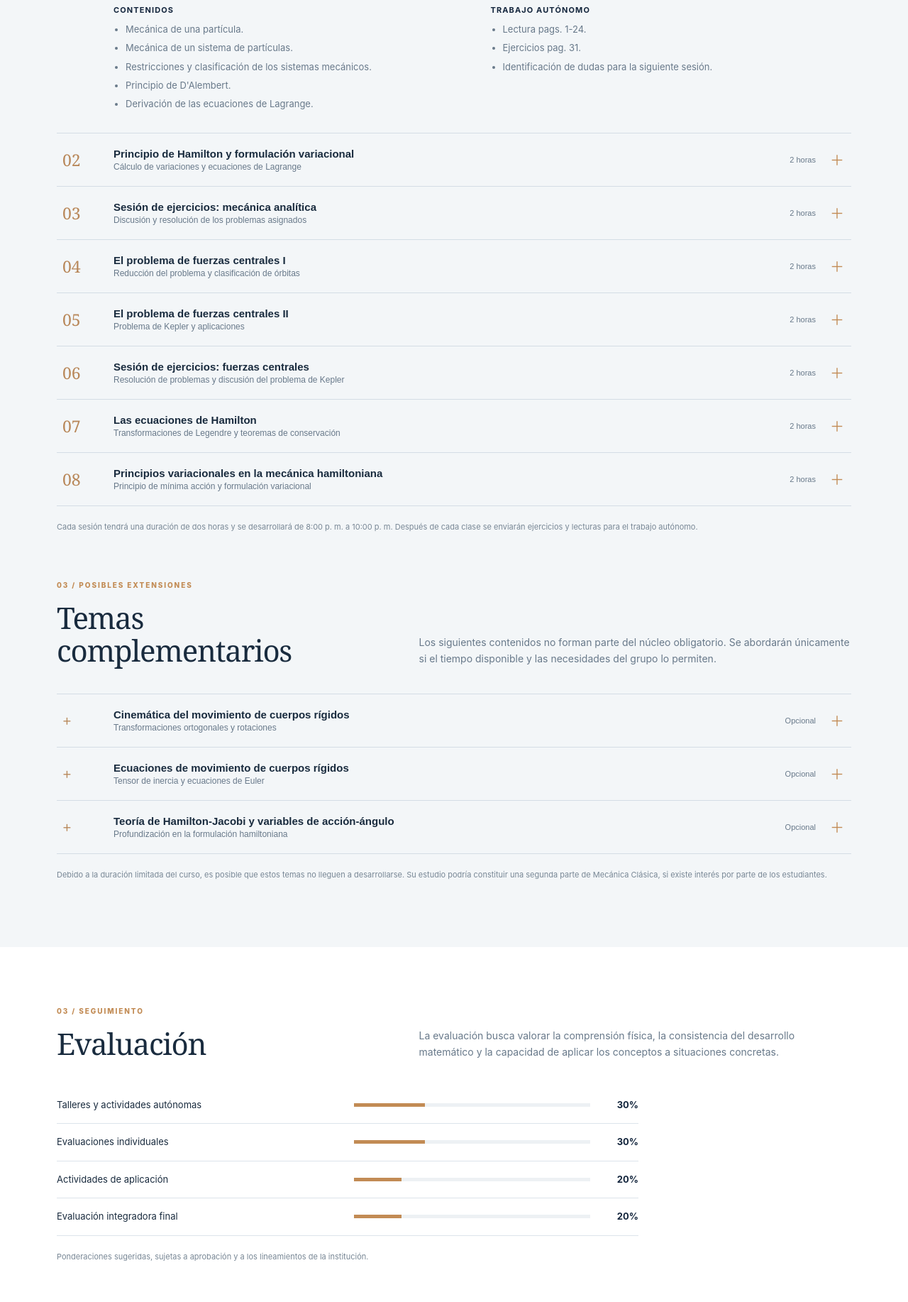
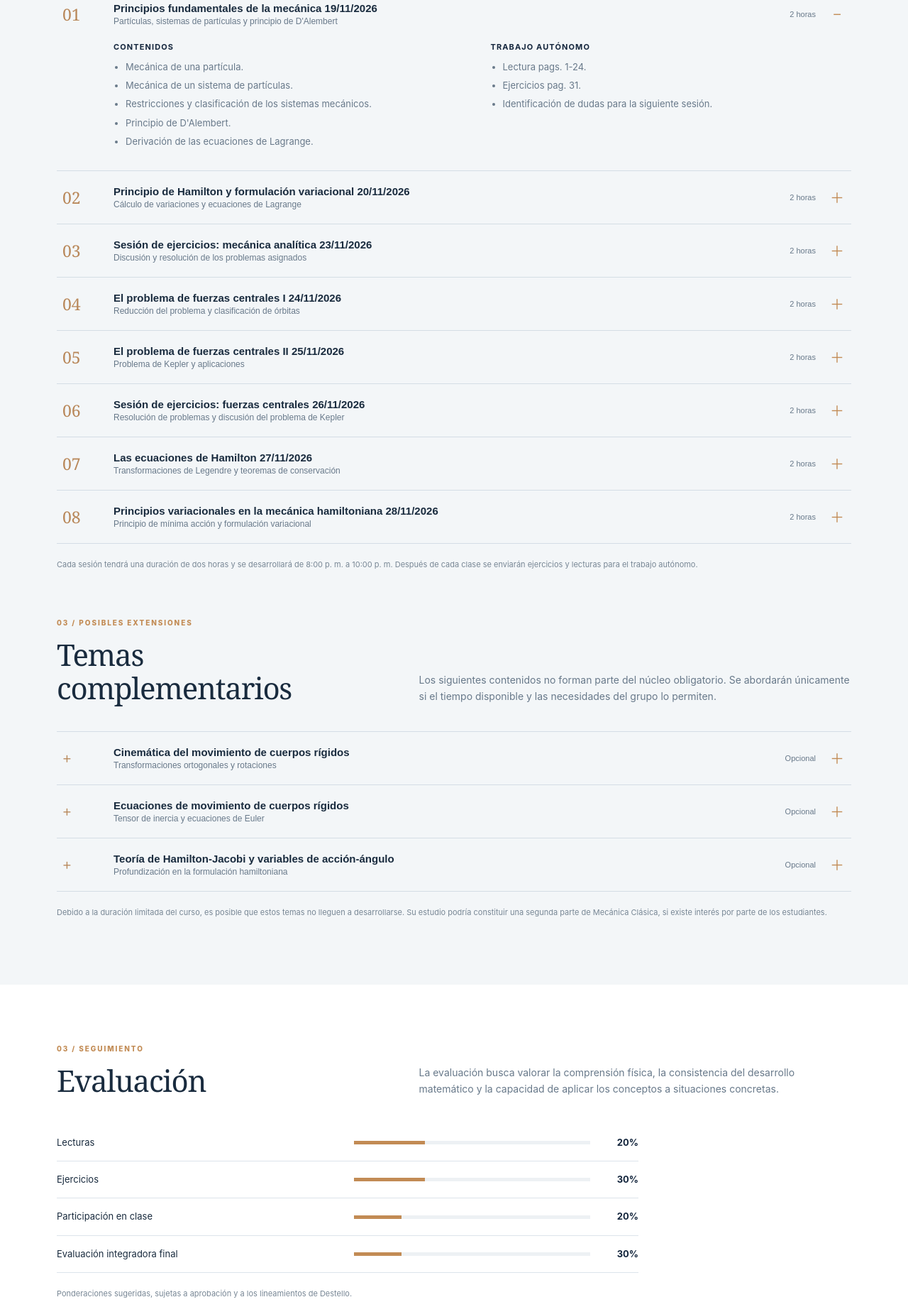
Before and after one commit to camilanadasdy/Classical_Mechanics_Course, a plain HTML site: page index.html in a window 1280 px wide. Shown: the part 1475-3309 px from the top of the page at 71% size. Drawn offline with Linux system fonts and the light colour scheme.

Commit message:
Update index.html

```diff
--- a/index.html
+++ b/index.html
@@ -63,7 +63,7 @@
       <div class="info-grid">
         <article class="info-card"><span class="card-index">A</span><h3>Propósito</h3><p>Comprender y aplicar los principios fundamentales de la mecánica al análisis de partículas y sistemas mecánicos.</p></article>
         <article class="info-card"><span class="card-index">B</span><h3>Metodología</h3><p>Clases guiadas, desarrollo matemático, resolución de problemas y trabajo autónomo acompañado de recursos.</p></article>
-        <article class="info-card"><span class="card-index">C</span><h3>Resultados</h3><p>Modelar movimientos, identificar fuerzas, aplicar leyes de conservación y formular sistemas mecánicos sencillos.</p></article>
+        <article class="info-card"><span class="card-index">C</span><h3>Resultados</h3><p>Poder abordar un problema de mecánica clásica y conocer su importancia para siguientes pasos dentro de la carrera.</p></article>
       </div>
     </section>
 
@@ -81,6 +81,7 @@
   seleccionadas y ejercicios para desarrollar de manera autónoma.
   Se promoverá que los estudiantes lleguen a cada sesión con
   preguntas y dificultades identificadas durante su preparación.
+  ESTA PLANIFICACIÓN ESTA SUJETA A CAMBIOS DEBIDO A LAS NECESIDADES DE LOS ESTUDIANTES. Notificar si se requiere un cambio con 2 días de anticipación a la clase.
 </p>
     </div>
 
@@ -91,7 +92,7 @@
         <button class="week-toggle" aria-expanded="true">
           <span class="week-number">01</span>
           <span class="week-title">
-            <strong>Principios fundamentales de la mecánica</strong>
+            <strong>Principios fundamentales de la mecánica 19/11/2026 </strong>
             <small>Partículas, sistemas de partículas y principio de D'Alembert</small>
           </span>
           <span class="week-hours">2 horas</span>
@@ -127,7 +128,7 @@
         <button class="week-toggle" aria-expanded="false">
           <span class="week-number">02</span>
           <span class="week-title">
-            <strong>Principio de Hamilton y formulación variacional</strong>
+            <strong>Principio de Hamilton y formulación variacional 20/11/2026 </strong>
             <small>Cálculo de variaciones y ecuaciones de Lagrange</small>
           </span>
           <span class="week-hours">2 horas</span>
@@ -165,7 +166,7 @@
         <button class="week-toggle" aria-expanded="false">
           <span class="week-number">03</span>
           <span class="week-title">
-            <strong>Sesión de ejercicios: mecánica analítica</strong>
+            <strong>Sesión de ejercicios: mecánica analítica 23/11/2026 </strong>
             <small>Discusión y resolución de los problemas asignados</small>
           </span>
           <span class="week-hours">2 horas</span>
@@ -200,7 +201,7 @@
         <button class="week-toggle" aria-expanded="false">
           <span class="week-number">04</span>
           <span class="week-title">
-            <strong>El problema de fuerzas centrales I</strong>
+            <strong>El problema de fuerzas centrales I 24/11/2026 </strong>
             <small>Reducción del problema y clasificación de órbitas</small>
           </span>
           <span class="week-hours">2 horas</span>
@@ -239,7 +240,7 @@
         <button class="week-toggle" aria-expanded="false">
           <span class="week-number">05</span>
           <span class="week-title">
-            <strong>El problema de fuerzas centrales II</strong>
+            <strong>El problema de fuerzas centrales II 25/11/2026 </strong>
             <small>Problema de Kepler y aplicaciones</small>
           </span>
           <span class="week-hours">2 horas</span>
@@ -280,7 +281,7 @@
         <button class="week-toggle" aria-expanded="false">
           <span class="week-number">06</span>
           <span class="week-title">
-            <strong>Sesión de ejercicios: fuerzas centrales</strong>
+            <strong>Sesión de ejercicios: fuerzas centrales 26/11/2026 </strong>
             <small>Resolución de problemas y discusión del problema de Kepler</small>
           </span>
           <span class="week-hours">2 horas</span>
@@ -315,7 +316,7 @@
         <button class="week-toggle" aria-expanded="false">
           <span class="week-number">07</span>
           <span class="week-title">
-            <strong>Las ecuaciones de Hamilton</strong>
+            <strong>Las ecuaciones de Hamilton 27/11/2026 </strong>
             <small>Transformaciones de Legendre y teoremas de conservación</small>
           </span>
           <span class="week-hours">2 horas</span>
@@ -350,7 +351,7 @@
         <button class="week-toggle" aria-expanded="false">
           <span class="week-number">08</span>
           <span class="week-title">
-            <strong>Principios variacionales en la mecánica hamiltoniana</strong>
+            <strong>Principios variacionales en la mecánica hamiltoniana 28/11/2026 </strong>
             <small>Principio de mínima acción y formulación variacional</small>
           </span>
           <span class="week-hours">2 horas</span>
@@ -492,12 +493,12 @@
     <section class="section wrap" id="evaluacion">
       <div class="section-heading"><div><p class="eyebrow">03 / SEGUIMIENTO</p><h2>Evaluación</h2></div><p class="section-intro">La evaluación busca valorar la comprensión física, la consistencia del desarrollo matemático y la capacidad de aplicar los conceptos a situaciones concretas.</p></div>
       <div class="assessment">
-        <div class="assessment-row"><span>Talleres y actividades autónomas</span><div class="bar"><i style="width:30%"></i></div><strong>30%</strong></div>
-        <div class="assessment-row"><span>Evaluaciones individuales</span><div class="bar"><i style="width:30%"></i></div><strong>30%</strong></div>
-        <div class="assessment-row"><span>Actividades de aplicación</span><div class="bar"><i style="width:20%"></i></div><strong>20%</strong></div>
-        <div class="assessment-row"><span>Evaluación integradora final</span><div class="bar"><i style="width:20%"></i></div><strong>20%</strong></div>
+        <div class="assessment-row"><span>Lecturas</span><div class="bar"><i style="width:30%"></i></div><strong>20%</strong></div>
+        <div class="assessment-row"><span>Ejercicios</span><div class="bar"><i style="width:30%"></i></div><strong>30%</strong></div>
+        <div class="assessment-row"><span>Participación en clase</span><div class="bar"><i style="width:20%"></i></div><strong>20%</strong></div>
+        <div class="assessment-row"><span>Evaluación integradora final</span><div class="bar"><i style="width:20%"></i></div><strong>30%</strong></div>
       </div>
-      <p class="note">Ponderaciones sugeridas, sujetas a aprobación y a los lineamientos de la institución.</p>
+      <p class="note">Ponderaciones sugeridas, sujetas a aprobación y a los lineamientos de Destello.</p>
     </section>
 
     <section class="section section-muted" id="bibliografia">
```
